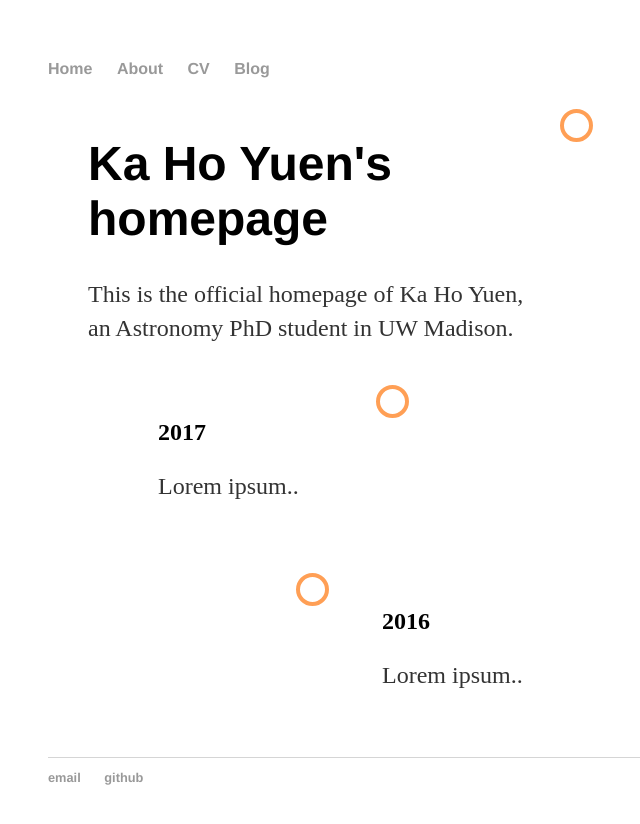
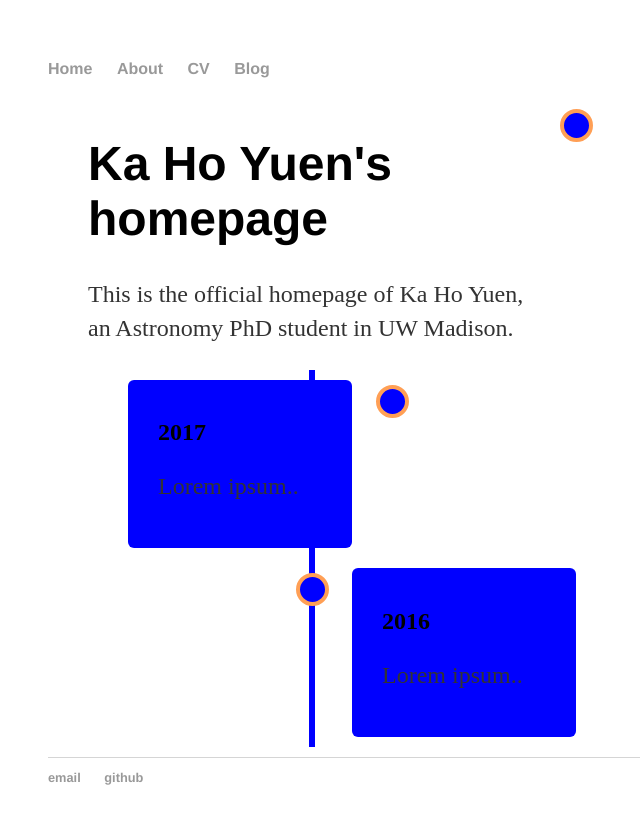
Before and after one commit to kyuen2/laztech.github.io, a Jekyll site: the page built from index.html, in a window 1280 px wide. Shown: the top 824 px of the page, without its empty margins (144-784 px from the left). Built offline with Jekyll 4.4.1, drawn with Linux system fonts in a browser that asks for light colours.

Commit message:
Update main.css
change white to blue

```diff
--- a/css/main.css
+++ b/css/main.css
@@ -69,7 +69,7 @@ body {
   content: '';
   position: absolute;
   width: 6px;
-  background-color: white;
+  background-color: blue;
   top: 0;
   bottom: 0;
   left: 50%;
@@ -91,7 +91,7 @@ body {
   width: 25px;
   height: 25px;
   right: -17px;
-  background-color: white;
+  background-color: blue;
   border: 4px solid #FF9F55;
   top: 15px;
   border-radius: 50%;
@@ -117,7 +117,7 @@ body {
   width: 0;
   z-index: 1;
   right: 30px;
-  border: medium solid white;
+  border: medium solid blue;
   border-width: 10px 0 10px 10px;
   border-color: transparent transparent transparent white;
 }
@@ -131,7 +131,7 @@ body {
   width: 0;
   z-index: 1;
   left: 30px;
-  border: medium solid white;
+  border: medium solid blue;
   border-width: 10px 10px 10px 0;
   border-color: transparent white transparent transparent;
 }
@@ -144,7 +144,7 @@ body {
 /* The actual content */
 .content {
   padding: 20px 30px;
-  background-color: white;
+  background-color: blue;
   position: relative;
   border-radius: 6px;
 }
@@ -166,7 +166,7 @@ body {
 /* Make sure that all arrows are pointing leftwards */
   .container::before {
     left: 60px;
-    border: medium solid white;
+    border: medium solid blue;
     border-width: 10px 10px 10px 0;
     border-color: transparent white transparent transparent;
   }
```
